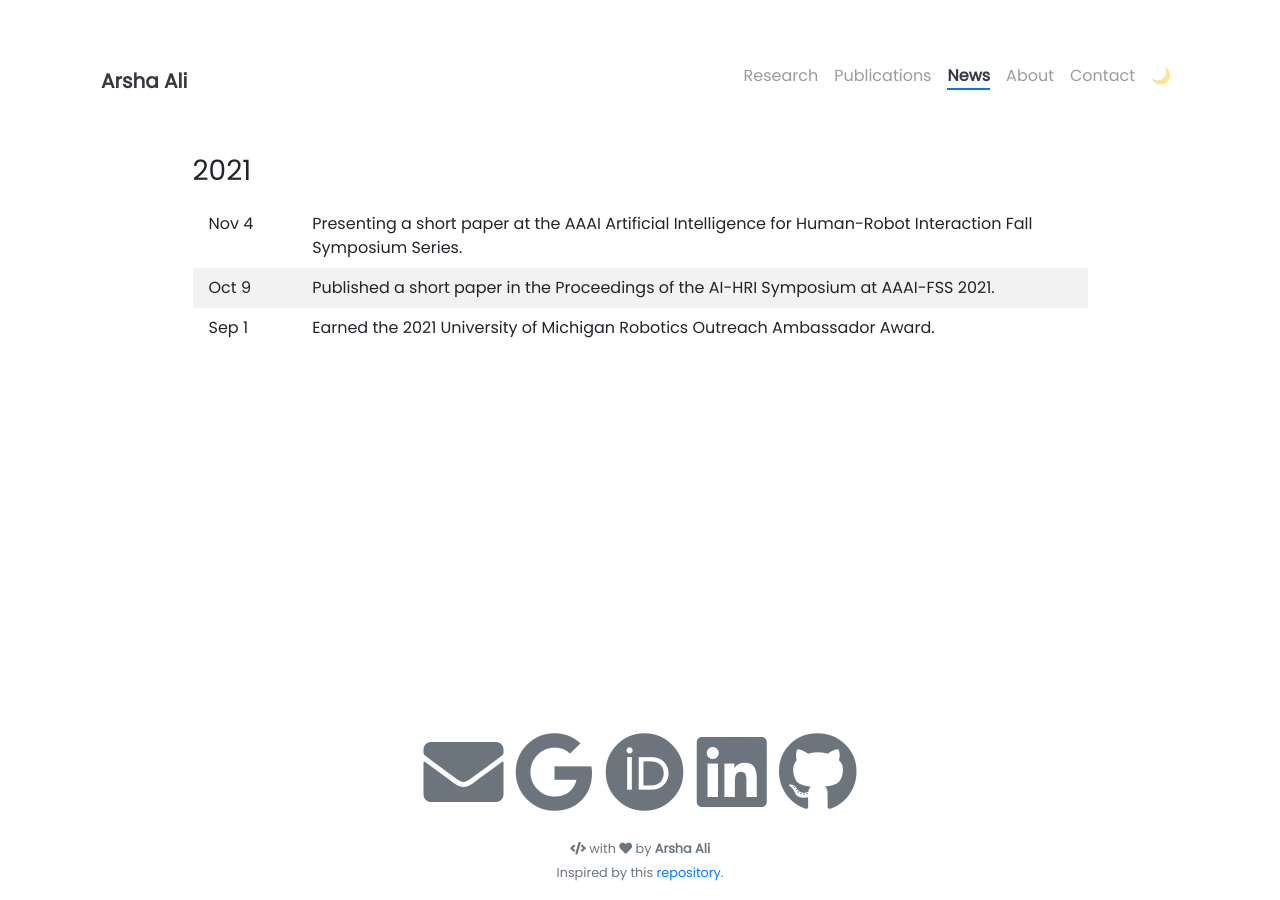
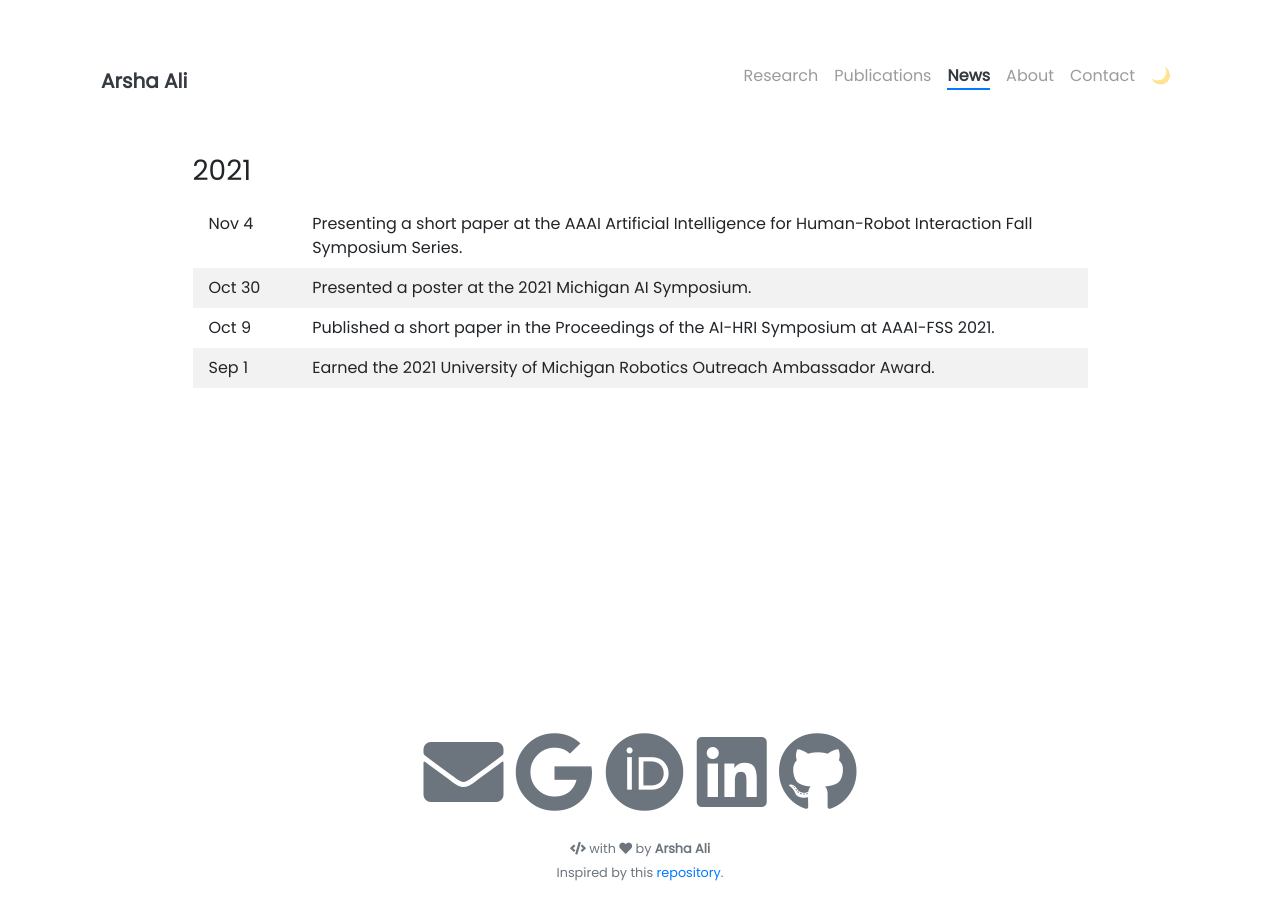
Before and after one commit to arshaali/arshaali.github.io, a Jekyll site: the page built from pages/news.md, in a window 1280 px wide. Built offline with Jekyll 4.4.1, drawn with Linux system fonts in a browser that asks for light colours; nearby versions of some CDN libraries.

Commit message:
Update news.md

```diff
--- a/pages/news.md
+++ b/pages/news.md
@@ -15,5 +15,6 @@ td, th {
 ### 2021
 
 Nov 4 &nbsp; &nbsp; &nbsp; &nbsp; | Presenting a short paper at the AAAI Artificial Intelligence for Human-Robot Interaction Fall Symposium Series.
+Oct 30       | Presented a poster at the 2021 Michigan AI Symposium.
 Oct 9        | Published a short paper in the Proceedings of the AI-HRI Symposium at AAAI-FSS 2021.
 Sep 1        | Earned the 2021 University of Michigan Robotics Outreach Ambassador Award.
```
